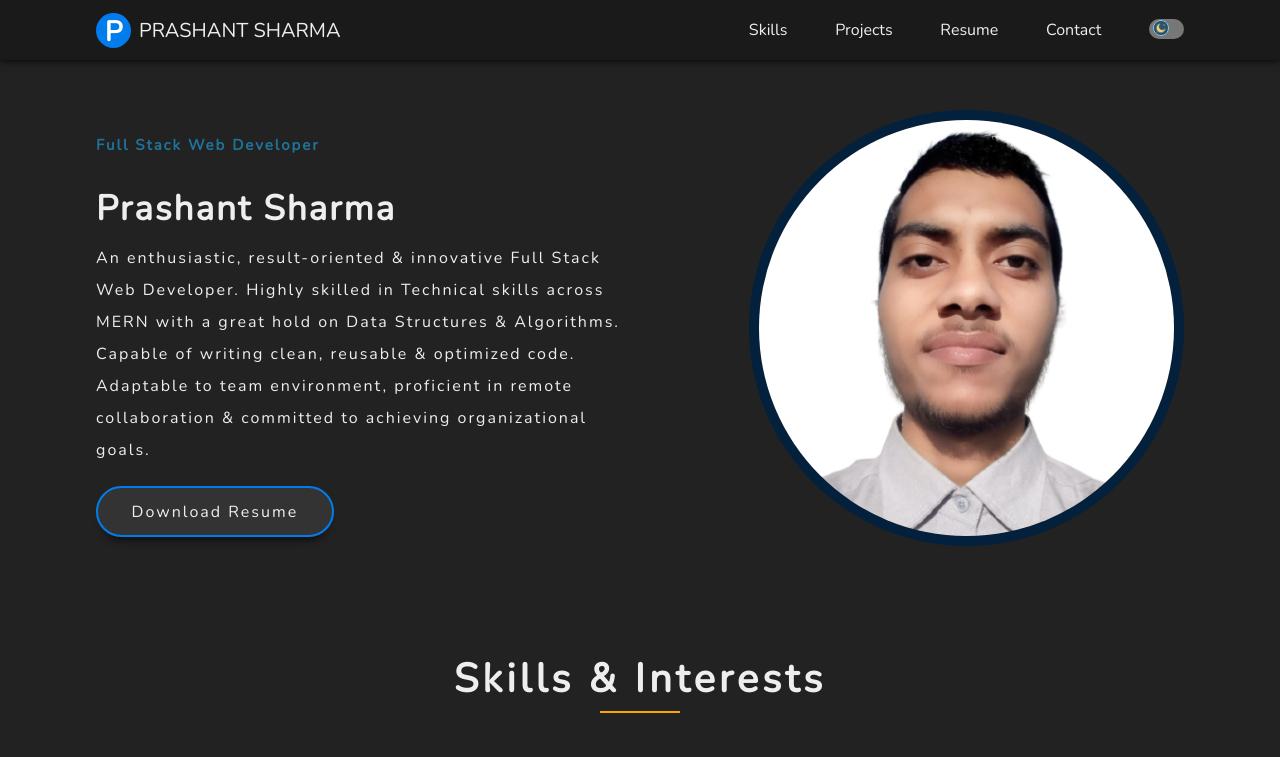
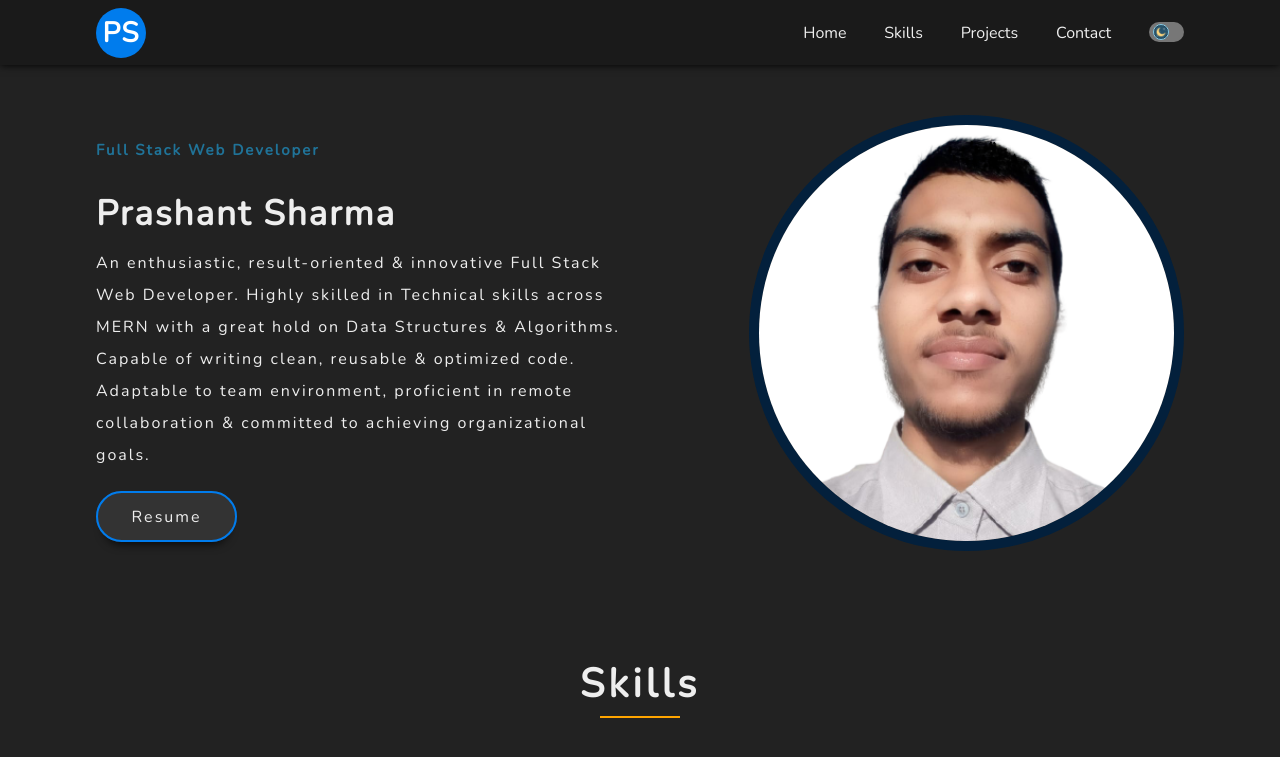
Before and after one commit to prashant-ku-sharma/prashant-ku-sharma.github.io, a React (Create React App) app: page / in a window 1280 px wide. Shown: the top 757 px of the page. Built offline with nearby package versions, Linux system fonts and the light colour scheme.

Commit message:
fixed some bugs

```diff
--- a/src/Components/Navbar.jsx
+++ b/src/Components/Navbar.jsx
@@ -9,7 +9,7 @@ export const Navbar = ({ currTheme, handleTheme }) => {
       <div>
         <a href="/">
           <p>
-            <span>P</span>PRASHANT SHARMA
+            <span>PS</span>
           </p>
         </a>
         <div
@@ -21,17 +21,14 @@ export const Navbar = ({ currTheme, handleTheme }) => {
           <span></span>
         </div>
         <ul>
-          {/* <li>
-            <a href="#about">About</a>
-          </li> */}
+          <li>
+            <a href="#viewport">Home</a>
+          </li>
           <li>
             <a href="#skills">Skills</a>
           </li>
           <li>
             <a href="#projects">Projects</a>
-          </li>
-          <li>
-            <a href="#resume">Resume</a>
           </li>
           <li>
             <a href="#contact">Contact</a>
--- a/src/Components/Projects.jsx
+++ b/src/Components/Projects.jsx
@@ -90,9 +90,7 @@ const ProjectDetail = ({ currInterest, setShow }) => {
             </div>
           </div>
           <div>
-            <p className="type">
-              Type: &nbsp;&nbsp;&nbsp;&nbsp;{currInterest.type}
-            </p>
+            <p className="type">{currInterest.type}</p>
             <p className="tech-stack">Tech Stack:</p>
             <ul>
               {currInterest.techStack.map((tech) => (
--- a/src/Components/Skills.jsx
+++ b/src/Components/Skills.jsx
@@ -5,7 +5,7 @@ import { skillArray } from "../data";
 export const Skills = ({ currTheme }) => {
   return (
     <SkillSection id="skills" currTheme={currTheme}>
-      <SubHeading>Skills &amp; Interests</SubHeading>
+      <SubHeading>Skills</SubHeading>
       <div>
         <Technologies />
       </div>
--- a/src/Components/Viewport.jsx
+++ b/src/Components/Viewport.jsx
@@ -4,7 +4,7 @@ import author from "./../Images/author.png";
 
 export const Viewport = ({ currTheme }) => {
   return (
-    <ViewportSection currTheme={currTheme}>
+    <ViewportSection id="viewport" currTheme={currTheme}>
       <div>
         <div className="author-photo">
           <img src={author} alt="AuthorPhoto" />
@@ -26,7 +26,7 @@ export const Viewport = ({ currTheme }) => {
               target="_blank"
               rel="noreferrer"
             >
-              Download Resume
+              Resume
             </a>
           </p>
         </div>
--- a/src/Elements/elements.jsx
+++ b/src/Elements/elements.jsx
@@ -18,6 +18,10 @@ export const SubHeading = styled.h2`
     top: 5px;
     background-color: orange;
   }
+
+  @media screen and (max-width: 570px) {
+    font-size: 30px;
+  }
 `;
 
 export const Nav = styled.nav`
@@ -31,7 +35,7 @@ export const Nav = styled.nav`
   > div {
     width: 85%;
     margin: auto;
-    height: 60px;
+    height: 65px;
     display: flex;
     justify-content: space-between;
     align-items: center;
@@ -43,13 +47,14 @@ export const Nav = styled.nav`
       color: ${(props) => props.theme.fontColor};
 
       span {
-        width: 35px;
-        height: 35px;
+        width: 50px;
+        height: 50px;
         margin-right: 8px;
         display: inline-block;
         font-size: 28px;
         font-weight: 800;
-        line-height: 38px;
+        line-height: 50px;
+        letter-spacing: 1px;
         text-align: center;
         color: #fff;
         background-color: #007ced;
@@ -58,7 +63,7 @@ export const Nav = styled.nav`
     }
 
     > ul {
-      width: 40%;
+      width: 35%;
       display: flex;
       justify-content: space-between;
       align-items: center;
@@ -102,7 +107,7 @@ export const Nav = styled.nav`
         height: 14px;
         position: absolute;
         left: 4px;
-        bottom: 3px;
+        bottom: 2px;
         border: 1px solid skyblue;
         background-color: #000;
         -webkit-transition: 0.4s;
@@ -187,7 +192,7 @@ export const Nav = styled.nav`
       }
       .show-anime + ul {
         width: 100%;
-        height: 55%;
+        height: 300px;
         z-index: 90;
         position: fixed;
         top: 60px;
@@ -301,7 +306,7 @@ export const ViewportSection = styled.section`
     }
   }
   @media screen and (max-width: 635px) {
-    padding-top: 30px;
+    padding-top: 20px;
     > div {
       flex-direction: column;
 
@@ -309,13 +314,19 @@ export const ViewportSection = styled.section`
         width: 100%;
 
         h1 {
-          font-size: 26px;
+          font-size: 20px;
         }
         h3 {
+          font-size: 13px;
           text-align: center;
+        }
+        p {
+          font-size: 12px;
+          line-height: 1.5em;
         }
       }
       .author-photo {
+        width: 80%;
         margin: 0;
       }
     }
@@ -384,7 +395,7 @@ export const SkillSection = styled.section`
       > ul {
         li {
           width: 90px;
-          font-size: 12px;
+          font-size: 10px;
           letter-spacing: 1px;
 
           > img {
@@ -515,8 +526,9 @@ export const ProjectSection = styled.section`
     > div {
       width: 80%;
       height: 90%;
+      align-items: center;
       margin: auto;
-      padding: 20px 50px;
+      padding: 30px 30px;
       position: relative;
       top: 5%;
       z-index: 1500;
@@ -663,6 +675,67 @@ export const ProjectSection = styled.section`
       }
     }
   }
+
+  @media screen and (max-width: 570px) {
+    > div {
+      .project-card {
+        > img + div {
+          button {
+            min-width: 100px;
+            font-size: 0.8em;
+          }
+        }
+        .project-title {
+          font-size: 1em;
+        }
+        .project-description {
+          font-size: 14px;
+        }
+        .btns {
+          a {
+            font-size: 0.8em;
+          }
+        }
+      }
+    }
+
+    .project-detail-section {
+      > div {
+        > div:nth-of-type(2) {
+          .curr-title {
+            font-size: 24px;
+          }
+          .curr-description {
+            font-size: 16px;
+          }
+          .btns {
+            width: 80%;
+            margin: 30px auto 0;
+            a {
+              font-size: 0.8em;
+            }
+          }
+          .type {
+            font-size: 14px;
+          }
+          .tech-stack,
+          .responsibilities,
+          .features {
+            font-size: 14px;
+            + ul {
+              li {
+                font-size: 13px;
+              }
+
+              img {
+                max-width: 40px;
+              }
+            }
+          }
+        }
+      }
+    }
+  }
 `;
 
 export const ContactSection = styled.section`
```
